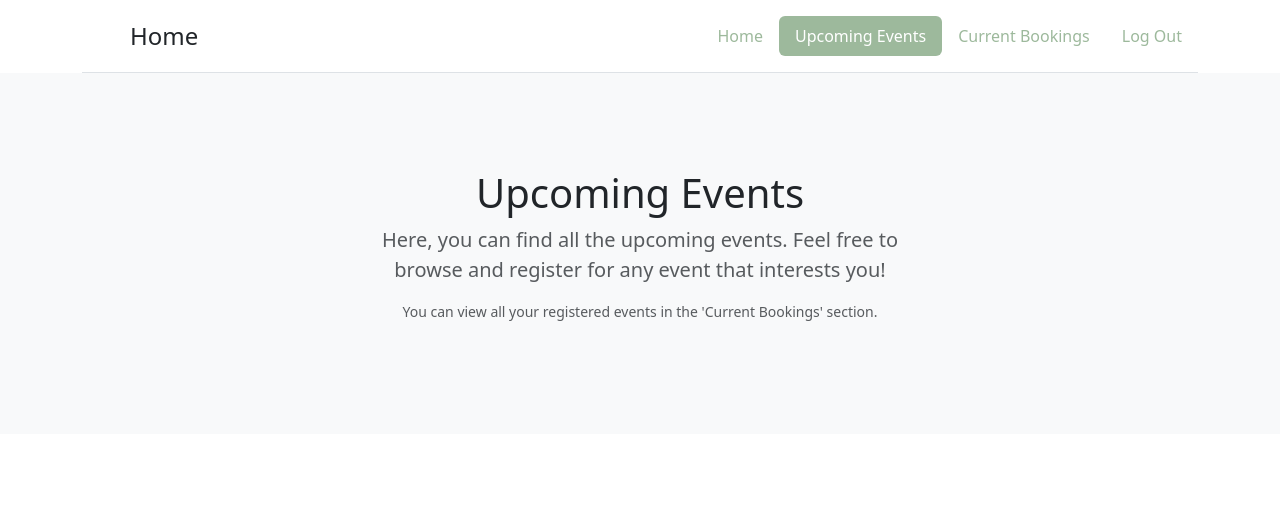
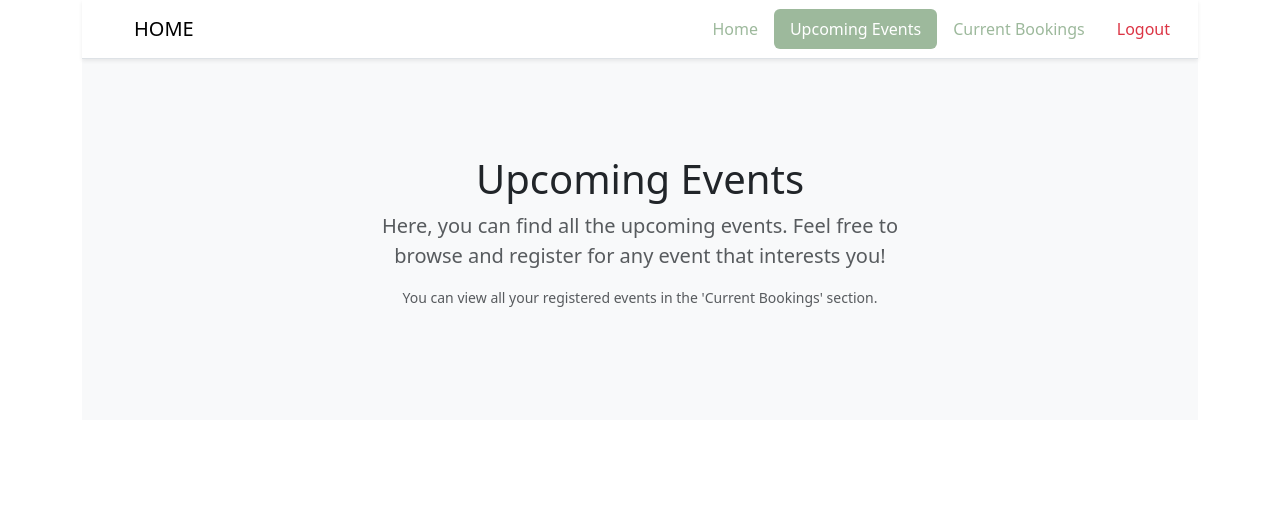
Before and after one commit to LuannePlem/OnlineEventTicketingSystem, a Django app: page /upcoming_events/ in a window 1280 px wide. Shown: the top 515 px of the page. Run offline with Django 5.2, Linux system fonts and the light colour scheme; the visitor is signed in with stand-in values (Sample User, id 1); data that the repository does not hold is empty; parts of the project's set-up code (start-up, migrations or seed data) failed here and were passed over.

Commit message:
Changed Upcoming events navbar

```diff
--- a/OTS_main/OTS_APP/templates/home.html
+++ b/OTS_main/OTS_APP/templates/home.html
@@ -49,8 +49,9 @@
           <span>HOME</span>
         </a>
 
-        <ul class="navbar-nav ms-auto mb-2 mb-lg-0">
-          <li class="nav-item"><a href="/" class="nav-link active">Home</a></li>
+        <ul class="nav nav-pills">
+          <li><a href="/" class="nav-link active">Home</a>
+          </li>
           <li class="nav-item">
             <a href="/upcoming_events/" class="nav-link">Upcoming Events</a>
           </li>
--- a/OTS_main/OTS_APP/templates/upcoming.html
+++ b/OTS_main/OTS_APP/templates/upcoming.html
@@ -15,44 +15,42 @@
   <body>
     {% if user.is_authenticated %}
     <div class="container">
-      <header
-        class="d-flex flex-wrap justify-content-center py-3 border-bottom"
-      >
-        <a
-          href="/"
-          class="d-flex align-items-center mb-3 mb-md-0 me-md-auto text-dark text-decoration-none"
-        >
-          <svg class="bi me-2" width="40" height="32">
+          <!-- Navbar -->
+    <nav
+      class="navbar navbar-expand-lg navbar-light bg-white border-bottom shadow-sm"
+    >
+      <div class="container">
+        <a href="/" class="navbar-brand d-flex align-items-center">
+          <svg class="bi me-2" width="32" height="32">
             <use xlink:href="#bootstrap"></use>
           </svg>
-          <span class="fs-4">Home</span>
+          <span>HOME</span>
         </a>
+
         <ul class="nav nav-pills">
-          <li class="nav-item">
-            <a href="/" class="nav-link" aria-current="page">Home</a>
+          <li><a href="/" class="nav-link">Home</a>
           </li>
-          <li class="nav-item">
-            <a href="upcoming_events/" class="nav-link active"
-              >Upcoming Events</a
-            >
+          <li>
+            <a href="/upcoming_events/" class="nav-link active">Upcoming Events</a>
           </li>
-          <!--Display different options for user and manager -->
+
           {% if user.user_type == "user" %}
           <li class="nav-item">
             <a href="/current_events/" class="nav-link">Current Bookings</a>
           </li>
           {% else %}
           <li class="nav-item">
-            <a href="/create_events/" class="nav-link">New Event </a>
+            <a href="/create_events/" class="nav-link">New Event</a>
           </li>
           {% endif %}
 
           <li class="nav-item">
-            <a href="/logout/" class="nav-link">Log Out</a>
+            <a href="/logout/" class="nav-link text-danger">Logout</a>
           </li>
         </ul>
-      </header>
-    </div>
+      </div>
+    </nav>
+
     <!-- Intro -->
     <div class="bg-light">
       <div class="py-5 text-center container">
```
